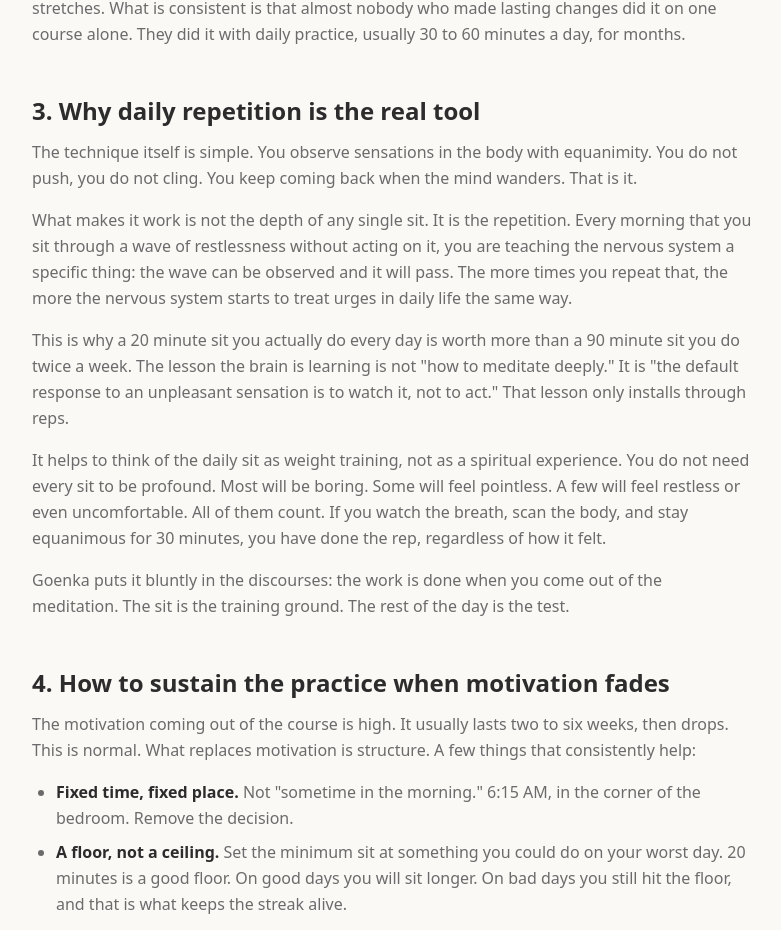
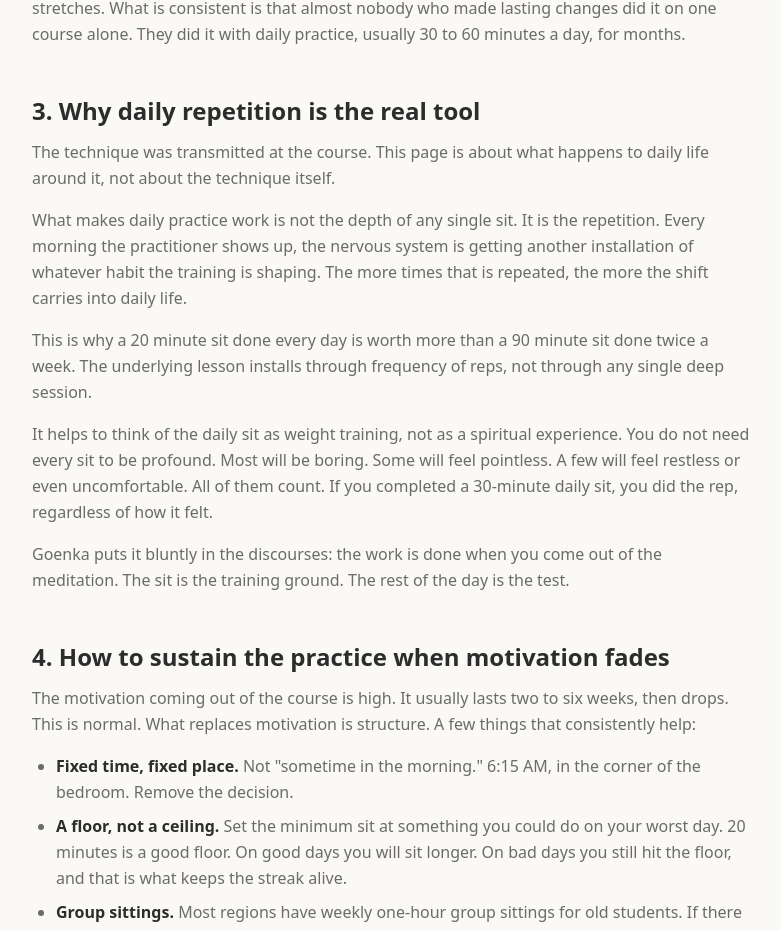
Before and after one commit to m13v/vipassana-cool, a Next.js app: page /t/after-vipassana-daily-practice-rewire-habits in a window 1280 px wide. Shown: the part 1994-2924 px from the top of the page, without its empty margins (248-1029 px from the left). Built offline with nearby package versions, Linux system fonts and the light colour scheme.

Commit message:
Update repetition section to focus on daily practice over technique

```diff
--- a/src/app/t/after-vipassana-daily-practice-rewire-habits/page.tsx
+++ b/src/app/t/after-vipassana-daily-practice-rewire-habits/page.tsx
@@ -117,16 +117,16 @@ export default function Page() {
         <section id="repetition">
           <h2 className="mb-3 text-2xl font-bold text-foreground">3. Why daily repetition is the real tool</h2>
           <p className="mb-4">
-            The technique itself is simple. You observe sensations in the body with equanimity. You do not push, you do not cling. You keep coming back when the mind wanders. That is it.
+            The technique was transmitted at the course. This page is about what happens to daily life around it, not about the technique itself.
           </p>
           <p className="mb-4">
-            What makes it work is not the depth of any single sit. It is the repetition. Every morning that you sit through a wave of restlessness without acting on it, you are teaching the nervous system a specific thing: the wave can be observed and it will pass. The more times you repeat that, the more the nervous system starts to treat urges in daily life the same way.
+            What makes daily practice work is not the depth of any single sit. It is the repetition. Every morning the practitioner shows up, the nervous system is getting another installation of whatever habit the training is shaping. The more times that is repeated, the more the shift carries into daily life.
           </p>
           <p className="mb-4">
-            This is why a 20 minute sit you actually do every day is worth more than a 90 minute sit you do twice a week. The lesson the brain is learning is not "how to meditate deeply." It is "the default response to an unpleasant sensation is to watch it, not to act." That lesson only installs through reps.
+            This is why a 20 minute sit done every day is worth more than a 90 minute sit done twice a week. The underlying lesson installs through frequency of reps, not through any single deep session.
           </p>
           <p className="mb-4">
-            It helps to think of the daily sit as weight training, not as a spiritual experience. You do not need every sit to be profound. Most will be boring. Some will feel pointless. A few will feel restless or even uncomfortable. All of them count. If you watch the breath, scan the body, and stay equanimous for 30 minutes, you have done the rep, regardless of how it felt.
+            It helps to think of the daily sit as weight training, not as a spiritual experience. You do not need every sit to be profound. Most will be boring. Some will feel pointless. A few will feel restless or even uncomfortable. All of them count. If you completed a 30-minute daily sit, you did the rep, regardless of how it felt.
           </p>
           <p>
             Goenka puts it bluntly in the discourses: the work is done when you come out of the meditation. The sit is the training ground. The rest of the day is the test.
```
